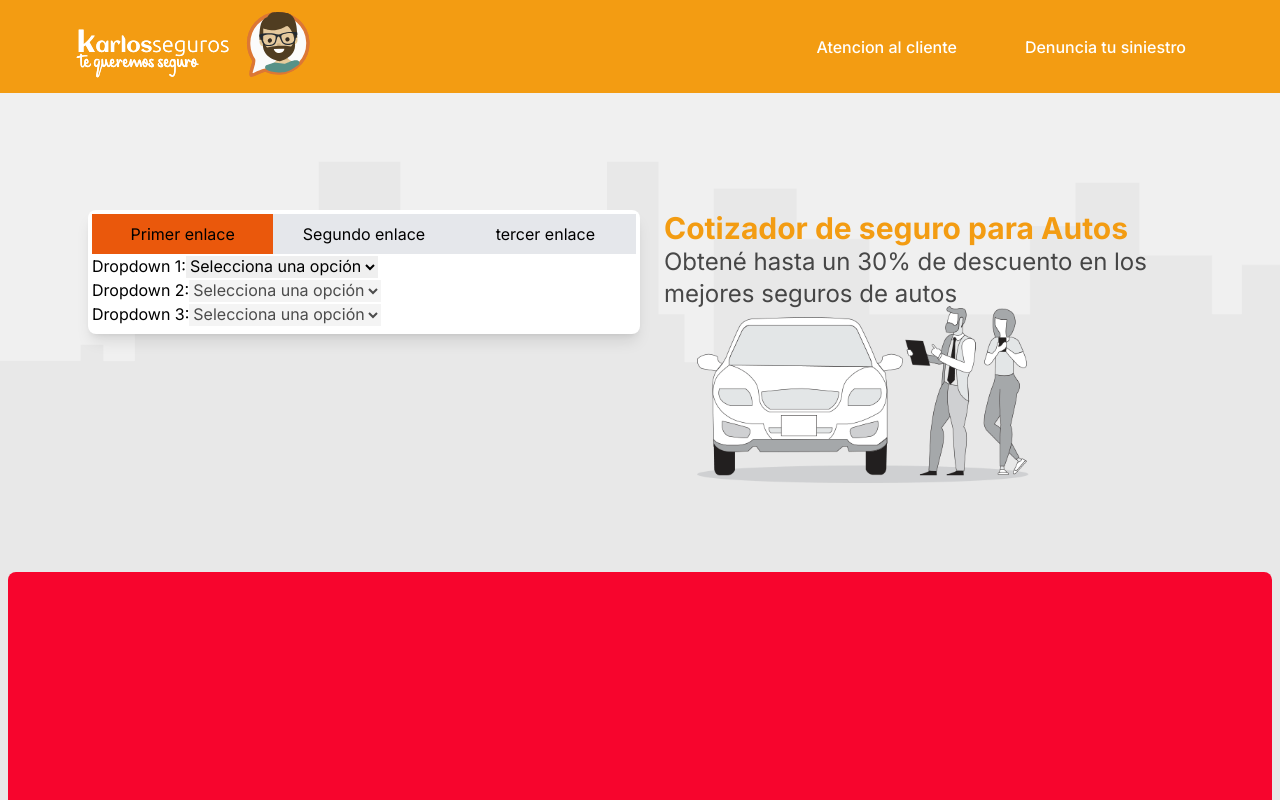
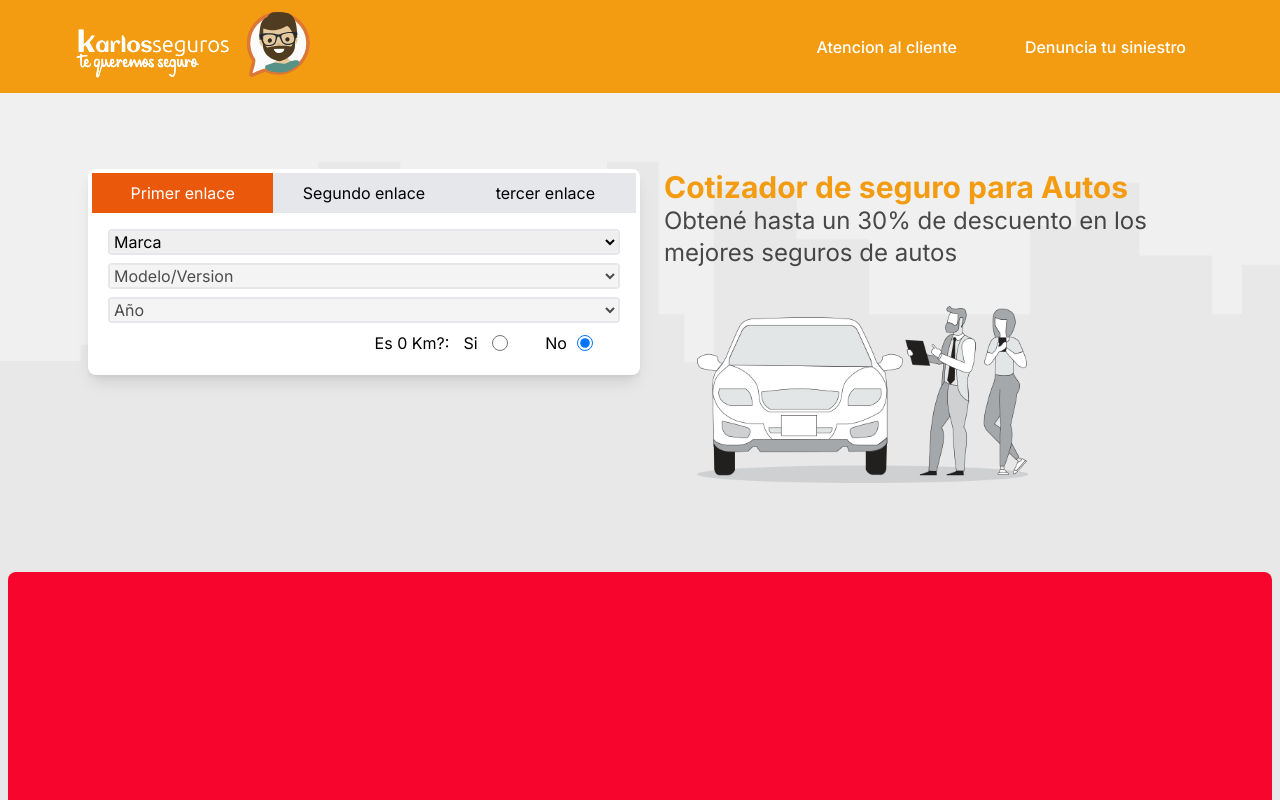
Before and after one commit to jack-rockstar/karlitosWeb, a Next.js app: page / in a window 1280 px wide. Shown: the top 800 px of the page. Built offline with nearby package versions, Linux system fonts and the light colour scheme.

Commit message:
cambios stylo formulario

```diff
--- a/src/app/components/Body/FormVehiculos.jsx
+++ b/src/app/components/Body/FormVehiculos.jsx
@@ -27,9 +27,9 @@ export default function FormVehiculos() {
 
   return (
     <div>
-      <ul className='mb-0 grid   md:grid-cols-3'>
+      <ul className='mb-0 grid   md:grid-cols-3  '>
         <li className='active text-center bg-orange-600 p-2'>
-          <a href='#'>
+          <a href='#' className='  text-white'>
             Primer enlace
 
           </a>
@@ -45,11 +45,10 @@ export default function FormVehiculos() {
           </a>
         </li>
       </ul>
-      <div>
-        <div>
-          <label>Dropdown 1:</label>
-          <select value={selectedOption1} onChange={handleOption1Change}>
-            <option value="">Selecciona una opción</option>
+      <div className='p-4 grid   '>
+        <div className=' grid grid-cols-1 mb-2 rounded  border-2'>
+          <select value={selectedOption1} onChange={handleOption1Change} className='rounded'>
+            <option value=''>Marca</option>
             {opciones1.map((opcion) => (
               <option key={opcion} value={opcion}>
                 {opcion}
@@ -58,14 +57,14 @@ export default function FormVehiculos() {
           </select>
         </div>
 
-        <div>
-          <label>Dropdown 2:</label>
+        <div className=' grid grid-cols-1 mb-2 rounded  border-2'>
           <select
             value={selectedOption2}
             onChange={handleOption2Change}
             disabled={!selectedOption1}
+            className='rounded'
           >
-            <option value="">Selecciona una opción</option>
+            <option value=''>Modelo/Version </option>
             {opciones2.map((opcion) => (
               <option key={opcion} value={opcion}>
                 {opcion}
@@ -74,14 +73,14 @@ export default function FormVehiculos() {
           </select>
         </div>
 
-        <div>
-          <label>Dropdown 3:</label>
+        <div className=' grid grid-cols-1 mb-2 rounded  border-2'>
           <select
             value={selectedOption3}
             onChange={handleOption3Change}
             disabled={!selectedOption2}
+            className='rounded'
           >
-            <option value="">Selecciona una opción</option>
+            <option value=''>Año</option>
             {opciones3.map((opcion) => (
               <option key={opcion} value={opcion}>
                 {opcion}
@@ -89,6 +88,20 @@ export default function FormVehiculos() {
             ))}
           </select>
         </div>
+        <div className='grid grid-cols-3'>
+          <div></div>
+          <div className='text-right'><label htmlFor=''>Es 0 Km?:</label></div>
+          <div className='grid grid-cols-4 text-center'>
+            Si
+            <input id='default-radio-1' type='radio' value='' name='default-radio' className='w-4  text-blue-600 bg-gray-100 border-gray-300  dark:ring-offset-gray-800 focus:ring-2 dark:bg-gray-700 dark:border-gray-600'></input>
+            No
+            <input checked id="default-radio-2" type="radio" value="" name="default-radio" className="w-4  text-blue-600 bg-gray-100 border-gray-300  dark:ring-offset-gray-800 focus:ring-2 dark:bg-gray-700 dark:border-gray-600"></input>
+          </div>
+        </div>
+        <div className='grid grid-cols-1'>
+          <button type='button' className='' ></button>
+
+        </div>
       </div>
     </div>
   )
```
